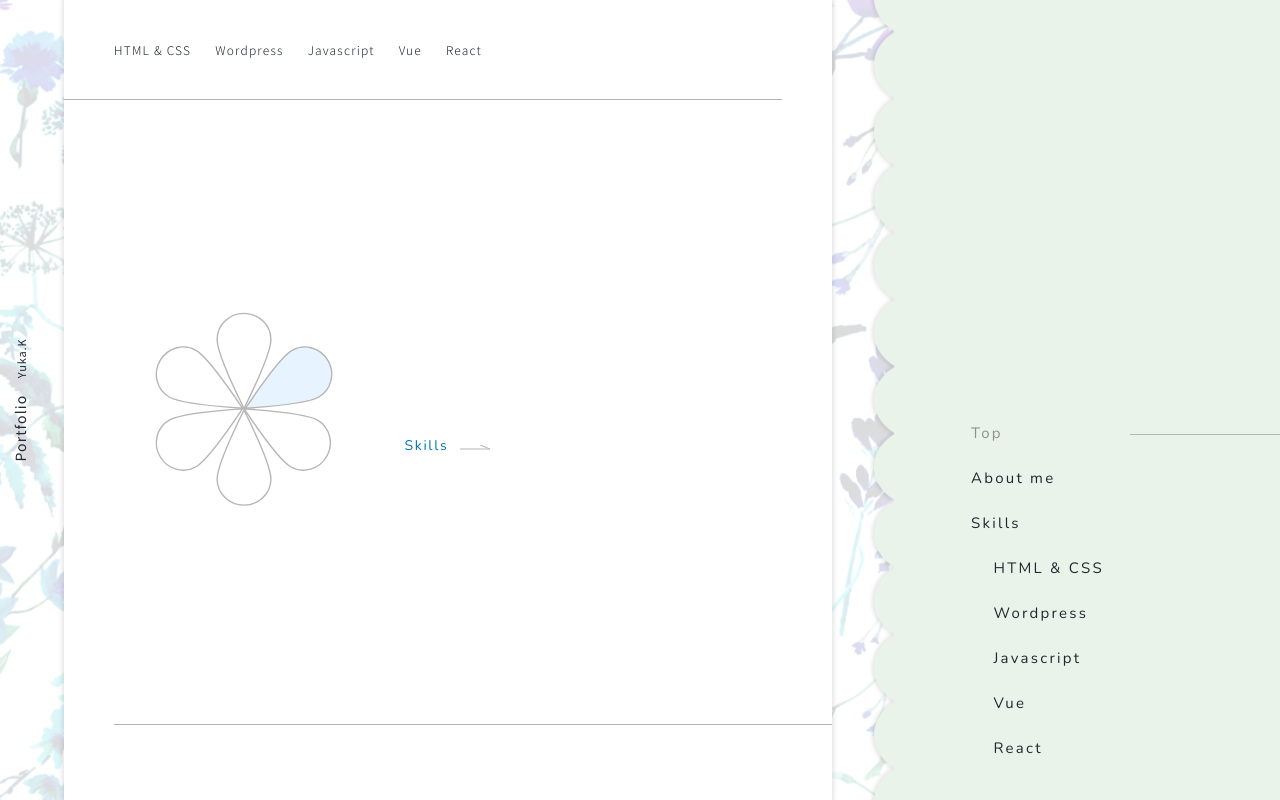
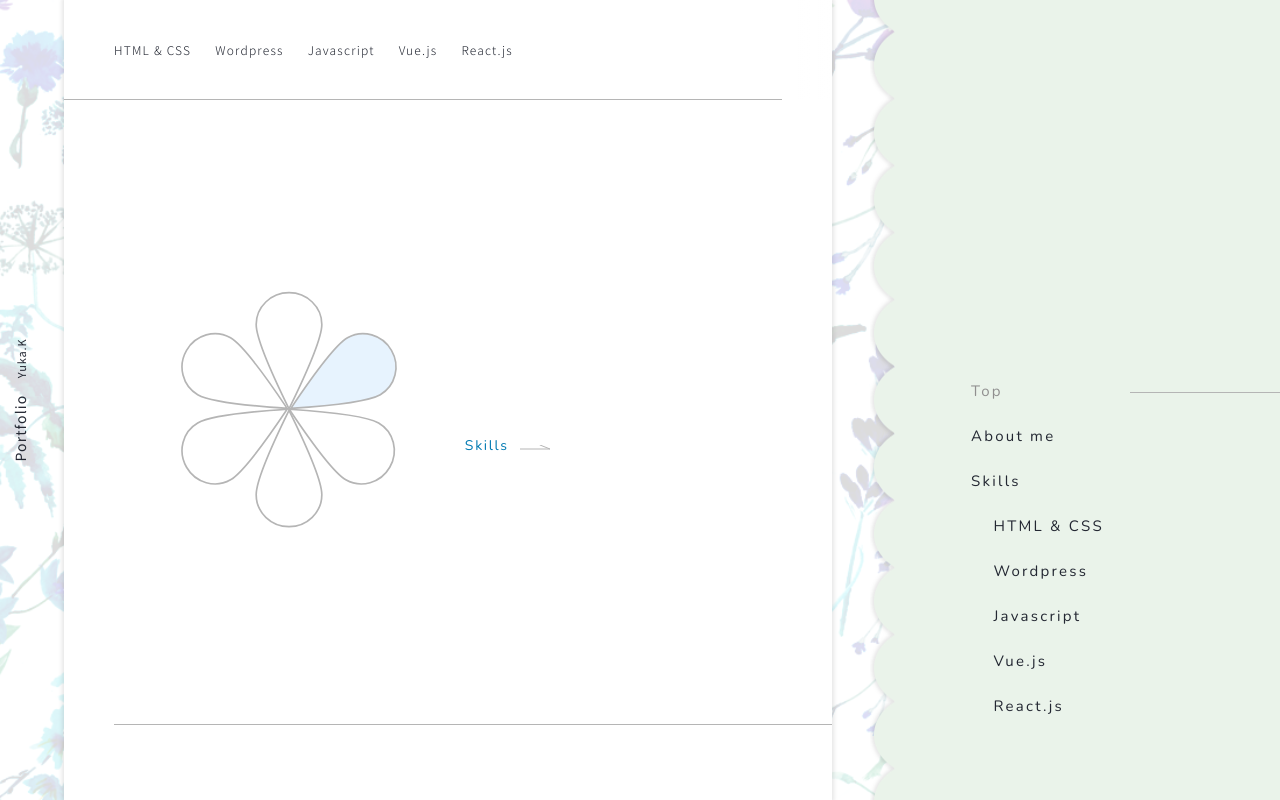
Before and after one commit to Fielsyuka/portfolio, a Vue app: page / in a window 1280 px wide. Built offline with nearby package versions, Linux system fonts and the light colour scheme.

Commit message:
vuexを削除。レイアウト調整。

```diff
--- a/package.json
+++ b/package.json
@@ -18,7 +18,6 @@
     "@vue/cli-plugin-babel": "~4.4.0",
     "@vue/cli-plugin-eslint": "~4.4.0",
     "@vue/cli-plugin-router": "~4.4.0",
-    "@vue/cli-plugin-vuex": "~4.4.0",
     "@vue/cli-service": "~4.4.0",
     "babel-eslint": "^10.1.0",
     "eslint": "^6.7.2",
--- a/src/assets/scss/layout/layout.scss
+++ b/src/assets/scss/layout/layout.scss
@@ -201,7 +201,7 @@
     justify-content: flex-end;
     align-items: flex-start;
     width: 30vw;
-    padding: 110px 60px 18px;
+    padding: 110px 60px 60px;
     transform: none;
 
     &::before {
--- a/src/components/TopCatch.vue
+++ b/src/components/TopCatch.vue
@@ -257,13 +257,18 @@ export default {
   }
 
   .top-catch__text__main {
-    font-size: rem(34);
+    font-size: rem(32);
   }
 }
 
 @include media-breakpoint-up-xl {
   .top-catch__flower {
-    max-width: 200px;
+    width: 40%;
+    max-width: none;
+    margin: 0 8%;
+  }
+  .top-catch__text {
+    // width: 50%;
   }
 
   .top-catch__text__main {
--- a/src/store.js
+++ b/src/store.js
@@ -79,7 +79,7 @@ export default {
       ]
     },
     {
-      name: 'Vue',
+      name: 'Vue.js',
       shadowClass: 'shadow-vue',
       svgClass: 'is-vue',
       slug: 'vue',
@@ -101,7 +101,7 @@ export default {
       ]
     },
     {
-      name: 'React',
+      name: 'React.js',
       shadowClass: 'shadow-react',
       svgClass: 'is-react',
       slug: 'react',
```
Also changed, not shown: src/store/index.js (deleted, +0 -15 lines), 1 other file (tests, documents, lock files or other folders).
